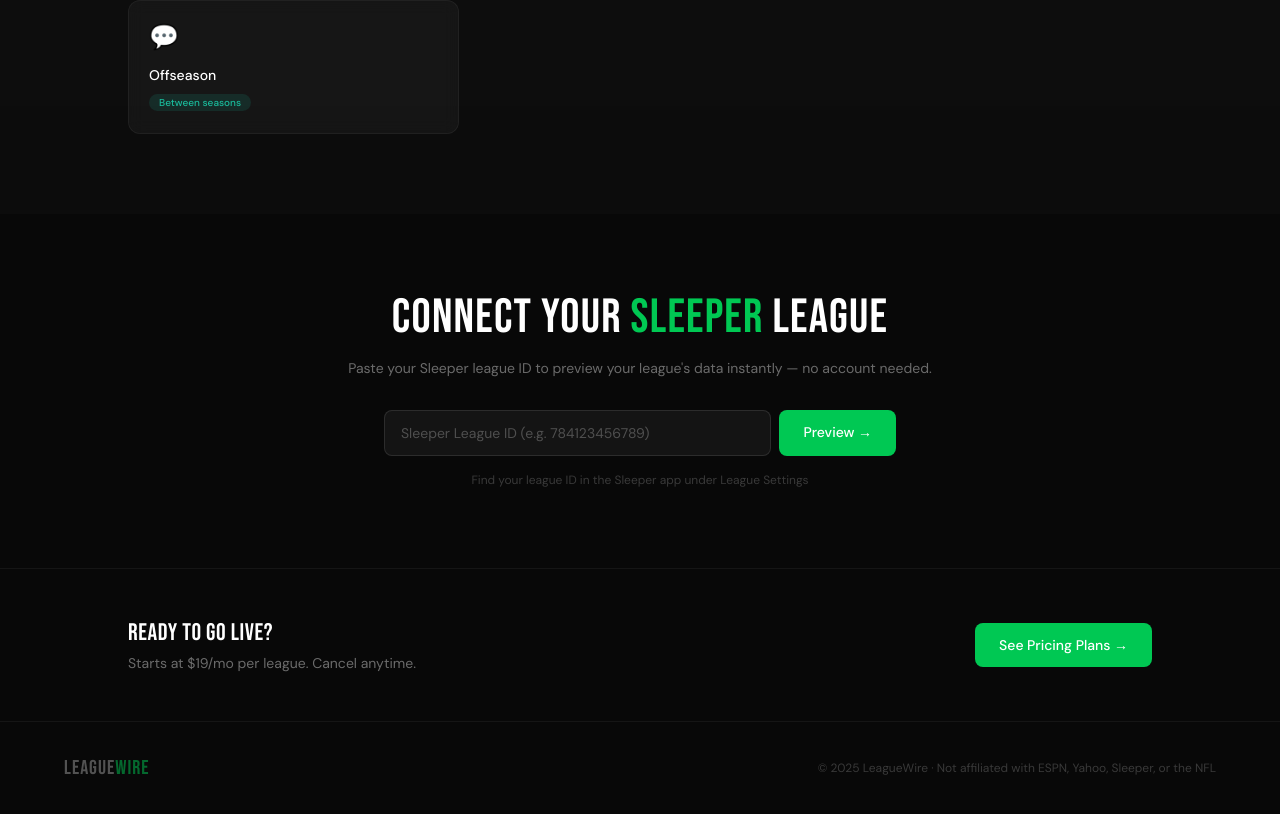
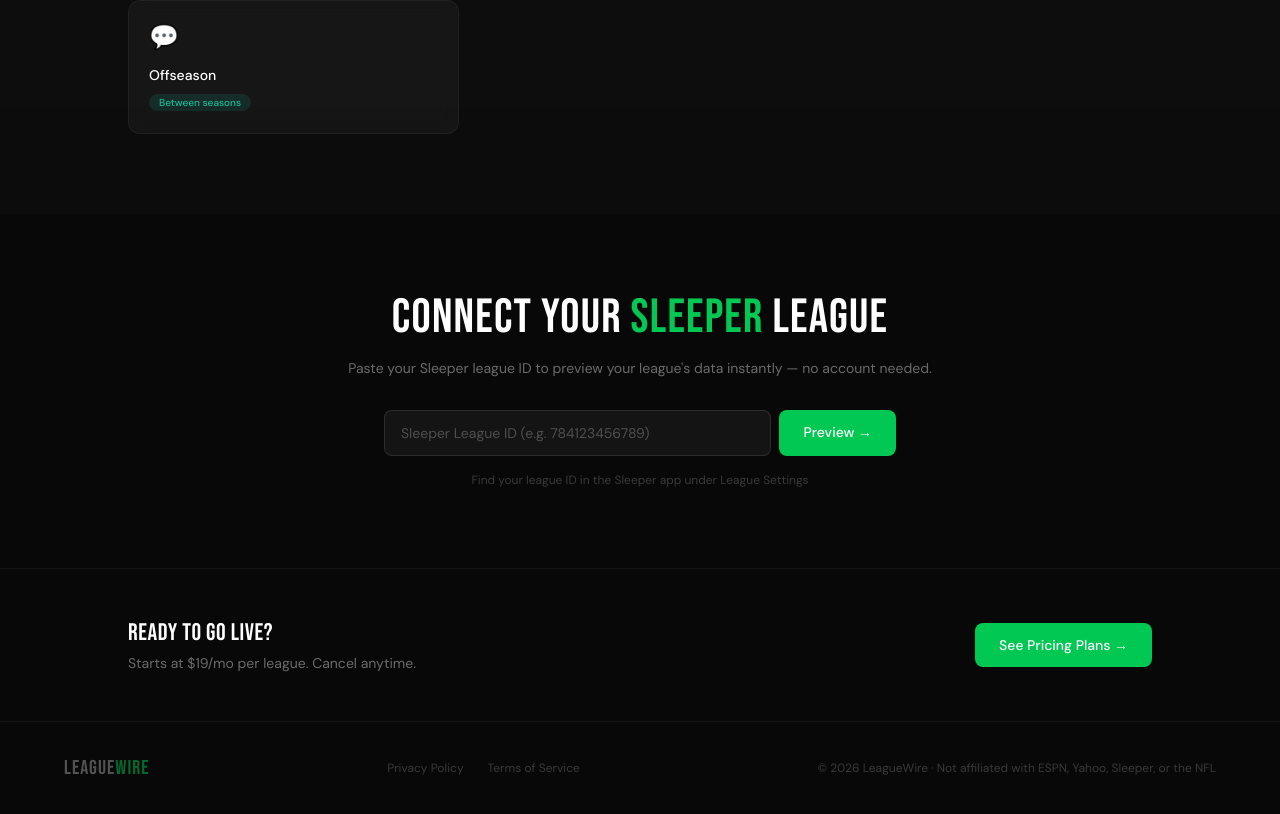
Before and after one commit to doubtfuel326/fantasycast, a Next.js app: page / in a window 1280 px wide. Shown: the part 2181-2995 px from the top of the page. Built offline with nearby package versions, Linux system fonts and the light colour scheme; no server answers.

Commit message:
add privacy and terms links to footer

```diff
--- a/src/app/page.tsx
+++ b/src/app/page.tsx
@@ -314,8 +314,12 @@
           <span className="font-display text-xl tracking-wider text-white/30">
             LEAGUE<span className="text-[#00C853]/50">WIRE</span>
           </span>
+          <div className="flex items-center gap-6">
+            <a href="/privacy" className="text-white/20 text-xs hover:text-white/40">Privacy Policy</a>
+            <a href="/terms" className="text-white/20 text-xs hover:text-white/40">Terms of Service</a>
+          </div>
           <p className="text-white/20 text-xs">
-            © 2025 LeagueWire · Not affiliated with ESPN, Yahoo, Sleeper, or the NFL
+            © 2026 LeagueWire · Not affiliated with ESPN, Yahoo, Sleeper, or the NFL
           </p>
         </div>
       </footer>
```
